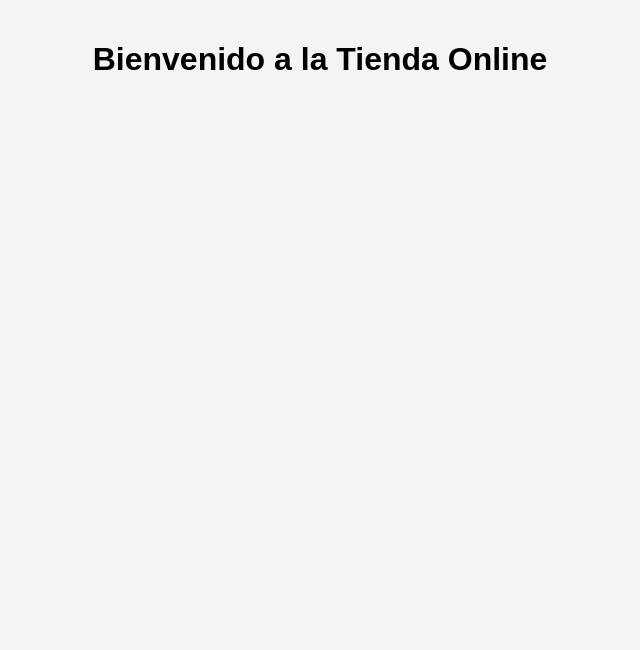
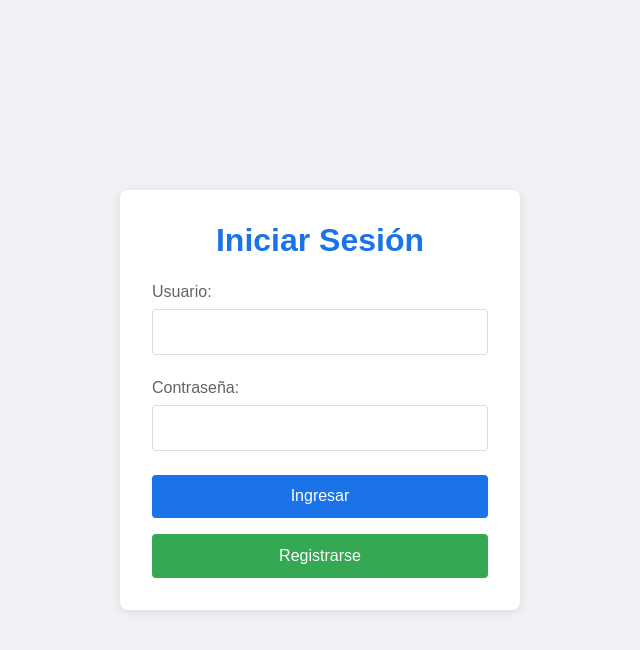
Before and after one commit to MathiasPena/StoreApp, a plain HTML site: page Frontend/index.html in a window 1280 px wide. Shown: the whole page, without its empty margins (320-960 px from the left). Drawn offline with Linux system fonts and the light colour scheme.

Commit message:
Add: Login

```diff
--- a/Frontend/css/styles.css
+++ b/Frontend/css/styles.css
@@ -1,11 +1,85 @@
-body {
-    font-family: Arial, sans-serif;
+* {
     margin: 0;
     padding: 0;
-    background-color: #f4f4f4;
+    box-sizing: border-box;
+    font-family: Arial, sans-serif;
+}
+
+body {
+    display: flex;
+    justify-content: center;
+    align-items: center;
+    min-height: 100vh;
+    background: #f0f2f5;
+}
+
+.login-container {
+    background: white;
+    padding: 2rem;
+    border-radius: 8px;
+    box-shadow: 0 2px 10px rgba(0,0,0,0.1);
+    width: 100%;
+    max-width: 400px;
 }
 
 h1 {
     text-align: center;
-    padding: 20px;
+    margin-bottom: 1.5rem;
+    color: #1a73e8;
 }
+
+.form-group {
+    margin-bottom: 1.5rem;
+}
+
+label {
+    display: block;
+    margin-bottom: 0.5rem;
+    color: #5f6368;
+}
+
+input {
+    width: 100%;
+    padding: 0.8rem;
+    border: 1px solid #dadce0;
+    border-radius: 4px;
+    font-size: 1rem;
+}
+
+input:focus {
+    outline: none;
+    border-color: #1a73e8;
+    box-shadow: 0 0 0 2px rgba(26,115,232,0.2);
+}
+
+button {
+    width: 100%;
+    padding: 0.8rem;
+    background: #1a73e8;
+    color: white;
+    border: none;
+    border-radius: 4px;
+    font-size: 1rem;
+    cursor: pointer;
+    transition: background 0.3s;
+}
+
+button:hover {
+    background: #1557b0;
+}
+
+.register-btn {
+    margin-top: 1rem;
+    background: #34a853;
+}
+
+.register-btn:hover {
+    background: #2a7e3f;
+}
+
+@media (max-width: 480px) {
+    .login-container {
+        margin: 1rem;
+        padding: 1.5rem;
+    }
+}
--- a/Frontend/index.html
+++ b/Frontend/index.html
@@ -3,13 +3,25 @@
 <head>
     <meta charset="UTF-8">
     <meta name="viewport" content="width=device-width, initial-scale=1.0">
-    <title>StoreApp</title>
+    <title>Login Responsive</title>
     <link rel="stylesheet" href="css/styles.css">
 </head>
 <body>
-    <h1>Bienvenido a la Tienda Online</h1>
-    <div id="productos"></div>
-
-    <script src="js/app.js"></script>
+    <div class="login-container">
+        <h1>Iniciar Sesión</h1>
+        <form id="loginForm">
+            <div class="form-group">
+                <label for="username">Usuario:</label>
+                <input type="text" id="username" required>
+            </div>
+            <div class="form-group">
+                <label for="password">Contraseña:</label>
+                <input type="password" id="password" required>
+            </div>
+            <button type="submit">Ingresar</button>
+        </form>
+        <button class="register-btn" id="registerBtn">Registrarse</button>
+    </div>
+    <script src="js/script.js"></script>
 </body>
 </html>
--- /dev/null
+++ b/Frontend/js/script.js
@@ -0,0 +1,32 @@
+document.getElementById('loginForm').addEventListener('submit', async (e) => {
+    e.preventDefault();
+
+    const username = document.getElementById('username').value;
+    const password = document.getElementById('password').value;
+
+    try {
+        const response = await fetch('http://127.0.0.1:8080/auth/login', {
+            method: 'POST',
+            headers: {
+                'Content-Type': 'application/json',
+            },
+            body: JSON.stringify({
+                username: username,
+                password: password
+            })
+        });
+
+        if (response.ok) {
+            alert('OK');
+        } else {
+            console.error('Error en el login:', await response.text());
+        }
+    } catch (error) {
+        console.error('Error:', error);
+    }
+});
+
+document.getElementById('registerBtn').addEventListener('click', () => {
+    // Lógica para registro
+    console.log('Redirigir a página de registro');
+});
```
